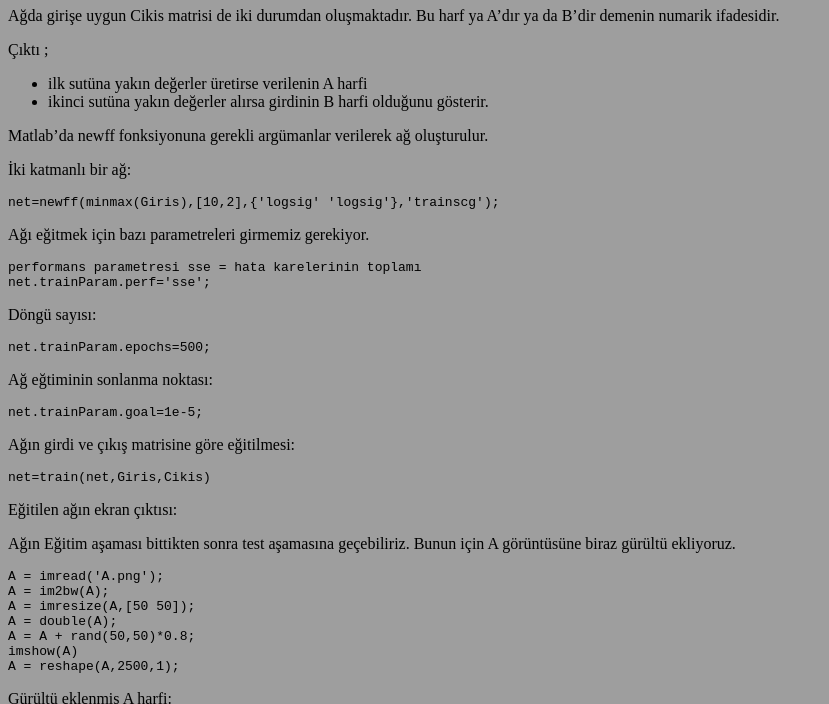
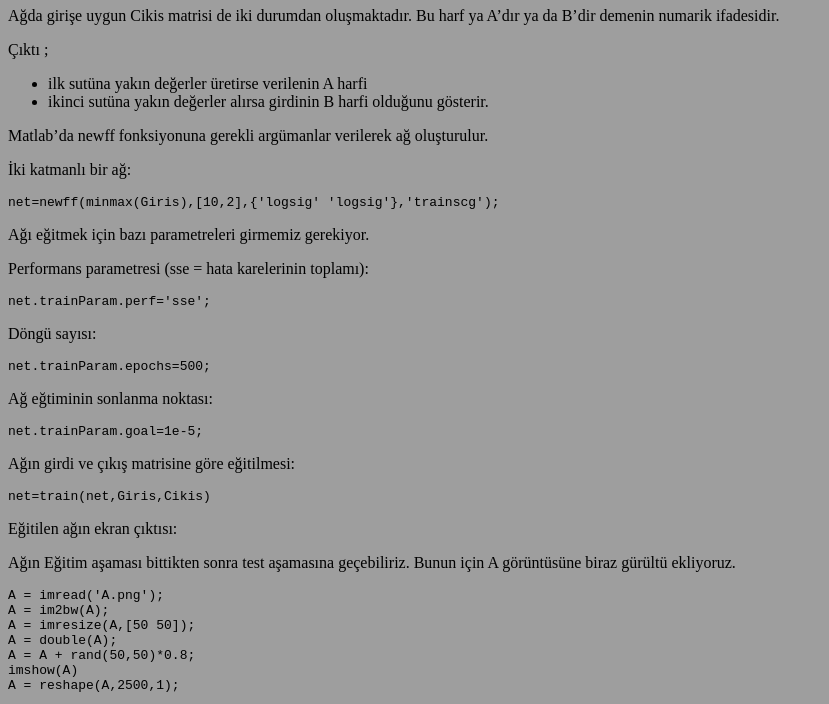
Before and after one commit to elifgul/elifgul.github.com, a Jekyll site: the page built from 1/_posts/2013-02-11-ysa-ile-karakter-tanimlama.md, in a window 1280 px wide and 1400 px high, scrolled down 1119 px, cut to the strip 0-704 px from the top of the window. Shown: the whole strip, without its empty margins (0-829 px from the left). Built offline with Jekyll 4.4.1, drawn with Linux system fonts in a browser that asks for light colours; comment, search, counter and statistics services are not loaded; some of the changed text lies outside the part shown.

Commit message:
imla hatasi

```diff
--- a/1/_posts/2013-02-11-ysa-ile-karakter-tanimlama.md
+++ b/1/_posts/2013-02-11-ysa-ile-karakter-tanimlama.md
@@ -70,7 +71,8 @@ Matlab'da newff fonksiyonuna gerekli argümanlar verilerek ağ oluşturulur.
 
 Ağı eğitmek için bazı parametreleri girmemiz gerekiyor.
 
-    performans parametresi sse = hata karelerinin toplamı
+Performans parametresi (sse = hata karelerinin toplamı):
+
     net.trainParam.perf='sse';
 
 Döngü sayısı:
```
Also changed, not shown: other parts of 1/_posts/2013-02-11-ysa-ile-karakter-tanimlama.md (+4 -3 lines).
